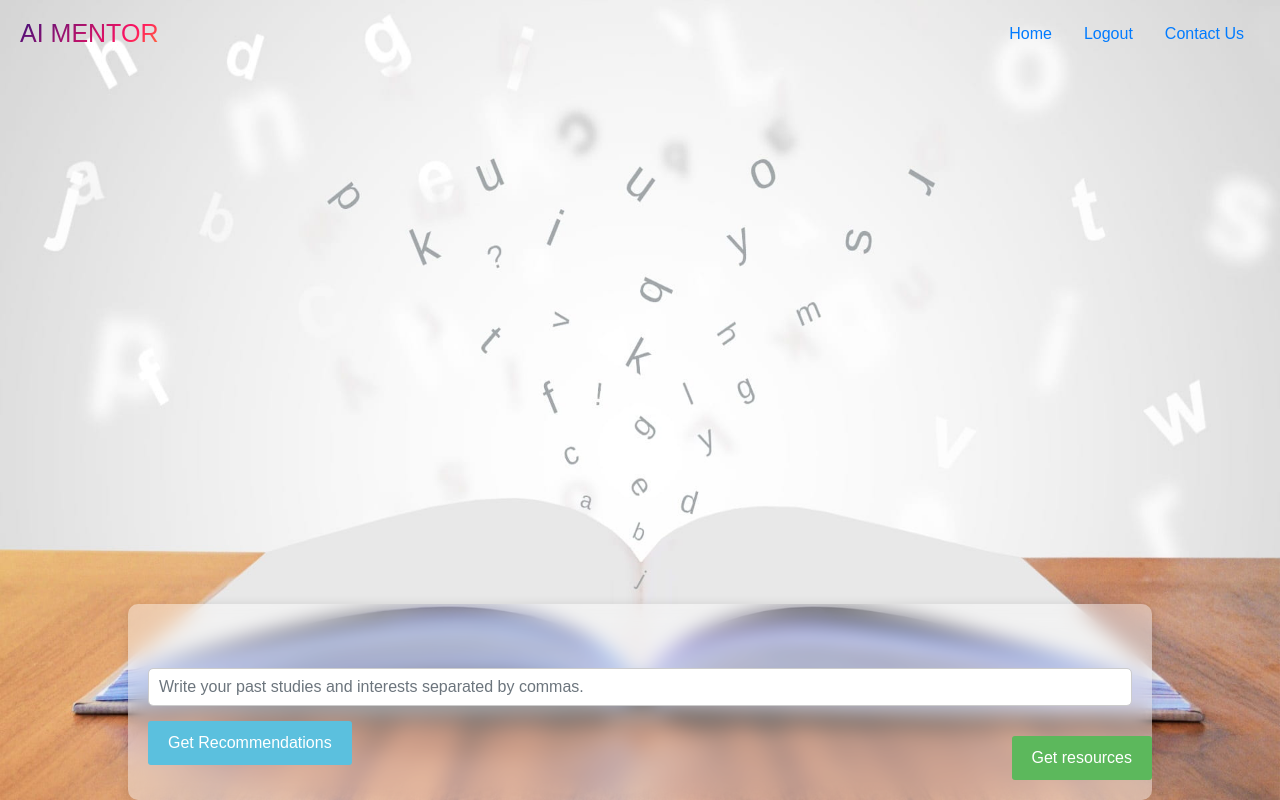
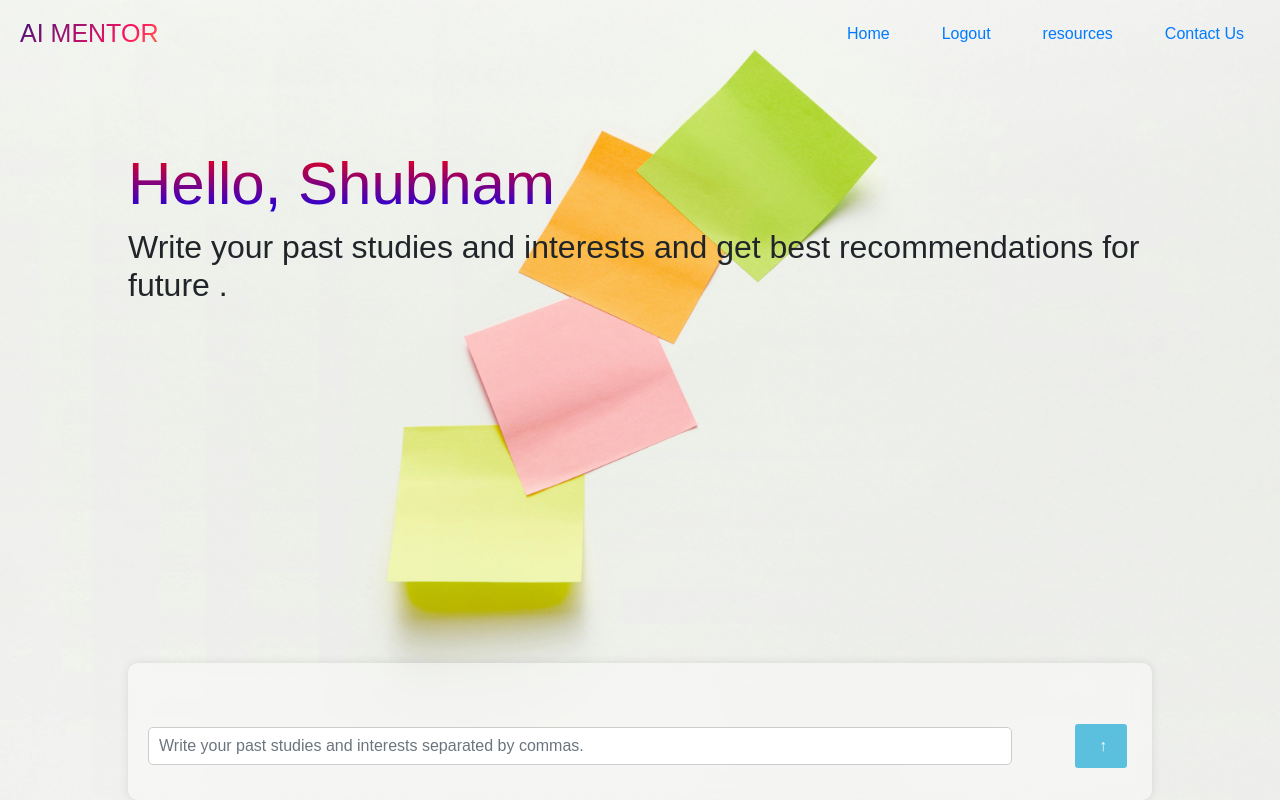
Before and after one commit to ShubhamDas89/AI_Mentor, a Django app: page /recommendations/ in a window 1280 px wide. Run offline with Django 4.2, Linux system fonts and the light colour scheme; a user stored in the database is signed in.

Commit message:
add user name in recomendation

```diff
--- a/Login/views.py
+++ b/Login/views.py
@@ -171,7 +171,8 @@ def get_recommendations(request):
         recommendations[user_input] = list(recommended_topics)[:3]
 
         return render(request, 'recommendations_form.html', {'user_input': user_input, 'recommendations': recommendations})
-    return render(request, 'recommendations_form.html')
+    username = request.user.first_name
+    return render(request, 'recommendations_form.html', {'username': username})
 def logini(request):
     if request.method=='POST':
         username=request.POST.get('username')
--- a/static/style.css
+++ b/static/style.css
@@ -89,91 +89,32 @@ cursor: pointer; /* Show pointer cursor on hover */
   box-shadow: none; /* Remove box-shadow on focus */
 }
 .navbar-custom {
-  position: relative;
   display: flex;
   justify-content: space-between;
   align-items: center;
   padding: 10px 20px;
-  background-color: transparent;
-}
-
-.navbar-toggle {
-  display: none; /* Hide toggle button by default */
-  background: none; /* Remove background */
-  border: none; /* Remove border */
-  font-size: 1.5em;
-  cursor: pointer;
-  position: absolute;
-  top: 10px;
-  right: 20px;
+  background-color: transparent; /* Set navbar background to transparent */
 }
 
 .navbar-links {
+  display: flex;
+  gap: 20px; /* Spacing between links */
   list-style: none;
   margin: 0;
-  padding: 0;
-  display: flex;
-  position: relative; /* Ensure relative positioning */
+  padding: 0; /* Remove default padding */
 }
 
 .navbar-links li {
   padding: 0;
+  display: flex;
+  align-items: center; /* Center-align items vertically */
 }
 
 .navbar-links li a {
   text-decoration: none;
-  color: #007bff;
+  color: #007bff; /* Default text color for links (black) */
 }
 
 .navbar-links li a:hover {
-  color: #10078d;
+  color: #0c3562; /* Text color on hover (blue) */
 }
-
-/* Dropdown styles */
-.navbar-links-dropdown {
-  display: none;
-  position: absolute;
-  top: 100%;
-  right: 0;
-  background-color: #f9f9f9;
-  box-shadow: 0 4px 8px rgba(0, 0, 0, 0.1);
-  z-index: 1;
-}
-
-.navbar-links-dropdown.open {
-  display: flex;
-  flex-direction: column;
-}
-
-/* Rest of your CSS */
-
-/* Add media query for smaller screens */
-/* Rest of your CSS */
-
-/* Add media query for smaller screens */
-@media screen and (max-width: 768px) {
-  .navbar-toggle {
-    display: block;
-  }
-
-  .navbar-links {
-    display: none;
-    flex-direction: column;
-    align-items: flex-end; /* Align items to the right */
-    position: absolute;
-    top: 100%;
-    right: 0; /* Position dropdown menu on the right */
-    width: 100%;
-  }
-
-  .navbar-links.open {
-    display: flex;
-  }
-
-  .navbar-links-dropdown {
-    position: relative;
-    top: auto;
-    right: auto;
-    width: 100%;
-  }
-}
--- a/templates/login.html
+++ b/templates/login.html
@@ -10,7 +10,7 @@
     <link rel="stylesheet" href="{% static 'style.css' %}">
     <style>
         body {
-            background-image: url('{% static "images/10.jpg" %}');
+            background-image: url('{% static "images/30.jpg" %}');
             background-size: 100vw 100vh;
             background-repeat: no-repeat;
             margin: 0;
--- a/templates/recommendations_form.html
+++ b/templates/recommendations_form.html
@@ -160,7 +160,7 @@
 
 
     body {
-      background-image: url('{% static "images/1.jpg" %}');
+      background-image: url('{% static "images/21.jpg" %}');
       background-size: 100vw 100vh;
       background-repeat: no-repeat;
       display:flex-box;
@@ -242,6 +242,63 @@
       border-right: 3px solid transparent; /* Start with a transparent border-right */
       animation: typing1 4s steps(40, end), blink-caret 0.7s  /* Apply both animations */
     }
+    .input-container {
+      position: relative;
+      margin-bottom: 15px; /* Add some spacing below the input container */
+    }
+
+    .form-group {
+      margin-bottom: 0; /* Remove the default margin-bottom */
+    }
+
+    .form-control {
+      width: calc(100% - 120px); /* Adjust the width of the input to leave space for the button */
+    }
+
+    .btn {
+      position: absolute;
+      top: 50%; /* Position the button vertically centered */
+      right: 5px; /* Adjust the right position of the button */
+      transform: translateY(-50%); /* Center the button vertically */
+    }
+    .box1{
+      width: 40%;
+      max-width: 550px;
+      min-width: 300px;
+      bottom: 20%;
+    }
+    .addbox
+    {
+      border: 1px solid black;
+      display: inline-block;
+      padding: 19px;
+      margin-right: 12px;
+      margin-bottom: 30px;
+      box-sizing: border-box;
+      width: 260px;
+      border-radius: 7px;
+      bottom:20%;
+    }
+    h1 {
+			font-size: 60px;
+			font-family: Arial, Helvetica, sans-serif;
+			background: linear-gradient( red , blue);
+			-webkit-text-fill-color: transparent;
+			-webkit-background-clip: text;
+		}
+    .heading{
+      padding-top: 7vh;
+      margin: 0 auto;
+      width:80vw;
+      top: 20vh;
+      left: 10vw;
+    }
+    h2{
+
+    }
+
+
+
   </style>
   </head>
   <body >
@@ -251,14 +308,33 @@
   <ul class="navbar-links">
     <li><a href="{% url 'home' %}" class="nav-link active">Home</a></li>
     <li><a href="{% url 'l_p' %}" class="nav-link active">Logout</a></li>
+    <li><a href="{% url 'Y_R' %}" class="nav-link active">resources</a></li>
     <li><a href="mailto:shubhamdas521@gmail.com" class="nav-link">Contact Us</a></li>
   </ul>
 </nav>
-      {% comment %} <h4>
-        <span class="line1">Tell us about your past studies and interests to receive</span><br>
-        <span class="line2">personalized future study recommendations</span>
-      </h4> {% endcomment %}
+
         <br>
+        {% if not recommendations%}
+        {% comment %} <h4>
+          <span class="line1">Tell us about your past studies and interests to receive</span><br>
+          <span class="line2">personalized future study recommendations</span>
+        </h4> {% endcomment %}
+        {% comment %} <div class="box1">
+
+          <div class="addbox">
+            <h5>thank</h5>
+
+          </div>
+          <div class="addbox">
+            <h5>you</h5>
+
+          </div>
+        </div> {% endcomment %}
+        <div class ="heading">
+          <h1> Hello, {{ username }}</h1>
+          <h2> Write your past studies and interests and get best recommendations for future .</h2>
+        </div>
+        {% endif %}
         <div class="container">
           <div class="chat-box">
             <div class="output" id="output">
@@ -284,12 +360,9 @@
                   <input type="text" name="user_input" id="user_input" placeholder="Write your past studies and interests separated by commas." class="form-control" required value="{{ user_input }}">
                 </div>
                 <div class="form-group">
-                  <input type="submit" name="submit" class="btn btn-info btn-md" value="Get Recommendations">
+                  <input type="submit" name="submit" class="btn btn-info btn-md" value=" &uarr;">
                 </div>
               </form>
-            </div>
-            <div class="button-container">
-              <input class="btn btn-success" id="hu" type="button" value="Get resources" onclick="location.href='{% url 'Y_R' %}'" />
             </div>
           </div>
         </div>
```
Also changed, not shown: templates/meterial.html (+79 -9 lines), templates/singup.html (+8 -0 lines), db.sqlite3, static/images/21.jpg (added), static/images/27.jpg (added), static/images/28.jpg (added), static/images/30.jpg (added), 2 other files.
